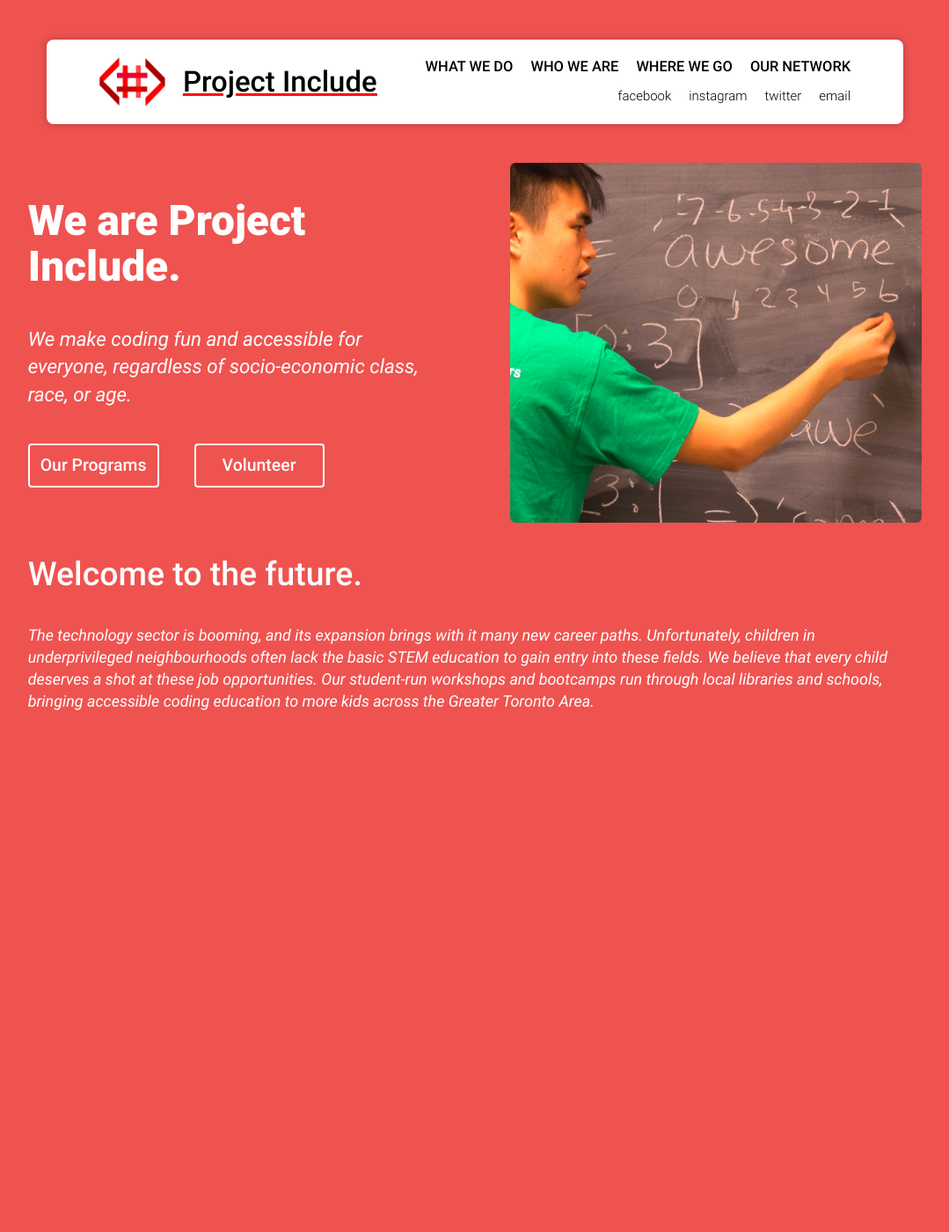
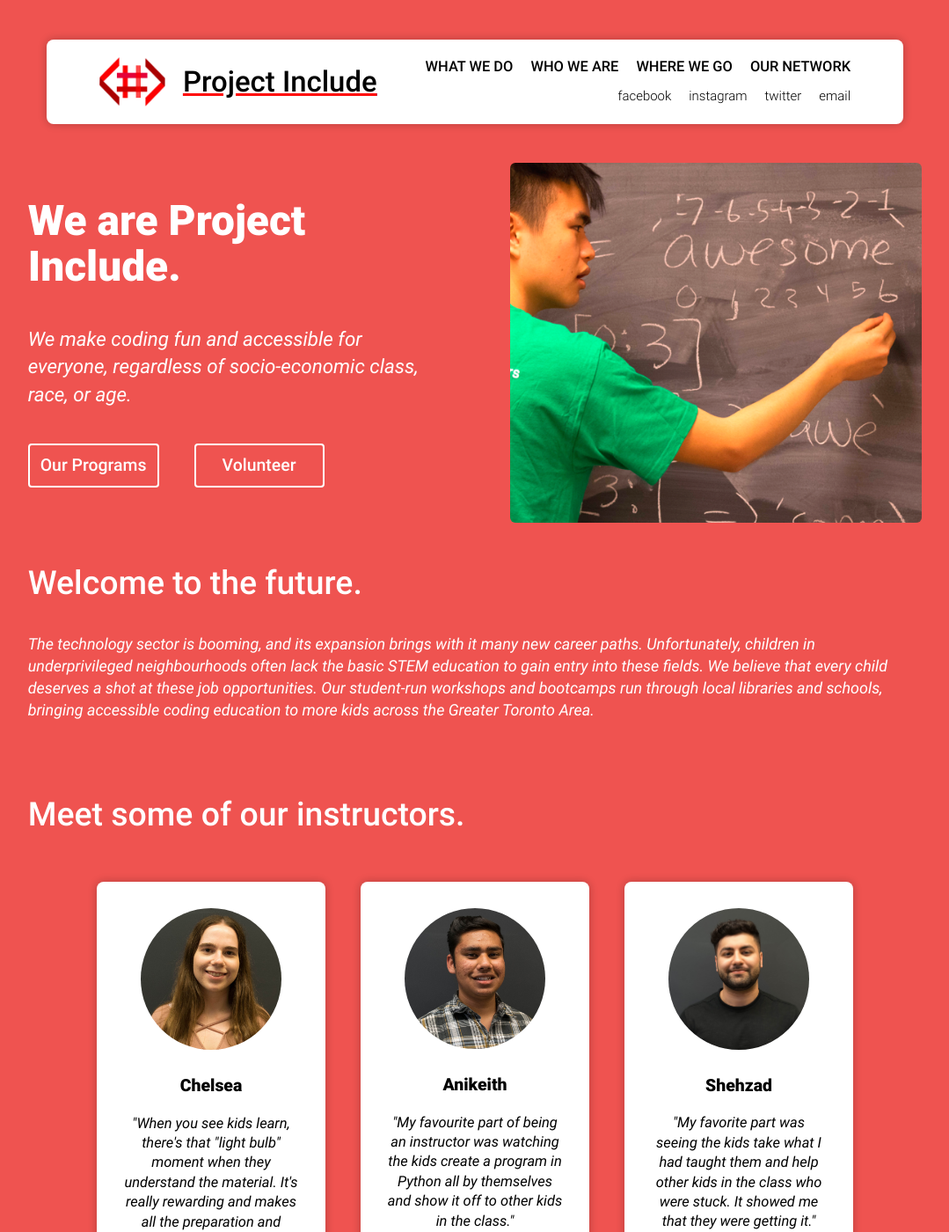
Before and after one commit to ShabazBadshah/project-include-site, a Jekyll site: the page built from index.html, in a window 1280 px wide and 1400 px high. Shown: the whole window at 88% size, without its empty margins (100-1179 px from the left). Built offline with Jekyll 4.4.1, drawn with Linux system fonts in a browser that asks for light colours; some of the changed text lies outside the part shown.

Commit message:
Finished #4. Implemented quotes card component

```diff
--- /dev/null
+++ b/_data/quotes.yaml
@@ -0,0 +1,12 @@
+quote1:
+  name: "Chelsea"
+  image: "1.jpg"
+  quote: "When you see kids learn, there's that \"light bulb\" moment when they understand the material. It's really rewarding and makes all the preparation and planning worth it."
+quote2:
+  name: "Anikeith"
+  image: "2.jpg"
+  quote: "My favourite part of being an instructor was watching the kids create a program in Python all by themselves and show it off to other kids in the class."
+quote3:
+  name: "Shehzad"
+  image: "3.jpg"
+  quote: "My favorite part was seeing the kids take what I had taught them and help other kids in the class who were stuck. It showed me that they were getting it."
--- /dev/null
+++ b/_includes/quote-card-component.html
@@ -0,0 +1,22 @@
+<!-- TODO Extract quotation to its own page instead of a component -->
+
+<div class="quotations-container">
+
+  <h1 id="major-info-text-container--header">Meet some of our instructors.</h1>
+
+  <div class="quotation-cards-container">
+    {% for quotation in site.data.quotes %}
+      <div class="quote-card-container">
+
+        <div class="quote-individual-container">
+          <div class="quote-image-container">
+            <img src="{{site.baserurl}}/assets/gallery/quoters/{{quotation[1].image}}" alt="" class="quote-image">
+          </div>
+          <h3 class="quoter-name"> {{ quotation[1].name }} </h3>
+        </div>
+
+        <p class="quote-text"> "{{ quotation[1].quote }}" </p>
+      </div>
+    {% endfor %}
+  </div>
+</div>
--- a/_layouts/default.html
+++ b/_layouts/default.html
@@ -49,6 +49,8 @@
 
             text="The technology sector is booming, and its expansion brings with it many new career paths. Unfortunately, children in underprivileged neighbourhoods often lack the basic STEM education to gain entry into these fields. We believe that every child deserves a shot at these job opportunities. Our student-run workshops and bootcamps run through local libraries and schools, bringing accessible coding education to more kids across the Greater Toronto Area." %}
 
+          {% include quote-card-component.html %}
+
           {{ content }}
 
 
--- a/_scss/main.scss
+++ b/_scss/main.scss
@@ -6,6 +6,7 @@
 @import "includes/header-component.scss";
 @import "includes/major-info-text-component.scss";
 @import "includes/gallery-intro-component.scss";
+@import "includes/quote-card-component.scss";
 
 * {
     font-family: "Roboto";
@@ -111,4 +112,4 @@ div.site {
   div.fixed-header-pushdown {
     margin-top: 90px;
   }
- }
+}
--- a/css/main.css
+++ b/css/main.css
@@ -601,18 +601,19 @@ div.mobile-nav-container {
     padding: 12px 10px 9px 12px; } }
 
 div#major-info-text-container {
-  margin: 30px 0; }
-  div#major-info-text-container h1#major-info-text-container--header {
-    font-size: 2.5em;
-    font-weight: 500;
-    text-align: left;
-    line-height: 1em; }
+  margin: 40px 0; }
   div#major-info-text-container p#major-info-text-container--info {
     font-style: italic;
     font-weight: normal;
     font-size: 1.2em;
     line-height: 1.4em;
     text-align: left; }
+
+h1#major-info-text-container--header {
+  font-size: 2.5em;
+  font-weight: 500;
+  text-align: left;
+  line-height: 1em; }
 
 div.intro-container {
   display: -ms-flexbox;
@@ -724,6 +725,75 @@ div.intro-container--gallery-container {
       text-align: center;
       margin: 40px 0 50px 0; } }
 
+.quotations-container {
+  display: -ms-flexbox;
+  display: flex;
+  -ms-flex-direction: column;
+      flex-direction: column;
+  -ms-flex-pack: center;
+      justify-content: center;
+  -ms-flex-align: center;
+      align-items: center;
+  width: 100%;
+  margin: 30px; }
+  .quotations-container h1#major-info-text-container--header {
+    -ms-flex-item-align: start;
+        align-self: flex-start; }
+
+.quotation-cards-container {
+  display: -ms-flexbox;
+  display: flex;
+  -ms-flex-direction: row;
+      flex-direction: row;
+  -ms-flex-pack: center;
+      justify-content: center;
+  -ms-flex-align: center;
+      align-items: center;
+  -ms-flex-wrap: wrap;
+      flex-wrap: wrap; }
+
+.quote-card-container {
+  max-width: 200px;
+  background-color: white;
+  padding: 30px;
+  margin: 20px;
+  border-radius: 8px;
+  display: -ms-flexbox;
+  display: flex;
+  -ms-flex-direction: column;
+      flex-direction: column;
+  -ms-flex-align: center;
+      align-items: center;
+  box-shadow: 0px 0px 10px 1px rgba(0, 0, 0, 0.2);
+  min-height: 400px; }
+  .quote-card-container .quote-individual-container h3.quoter-name {
+    color: black;
+    text-align: center;
+    font-size: 1.3em;
+    margin: 10px; }
+  .quote-card-container .quote-individual-container .quote-image-container {
+    width: 100%;
+    padding: 0;
+    margin-bottom: 30px; }
+    .quote-card-container .quote-individual-container .quote-image-container img.quote-image {
+      display: block;
+      margin: 0 auto;
+      border-radius: 50%;
+      width: 80%;
+      object-fit: cover;
+      object-position: center center; }
+  .quote-card-container p.quote-text {
+    text-align: center;
+    font-size: 1.1em;
+    font-style: italic;
+    font-weight: lighter;
+    color: black;
+    margin: 10px auto 0 auto; }
+
+@media (max-width: 801px) {
+  .quote-card-container {
+    padding: 20px; } }
+
 * {
   font-family: "Roboto";
   color: white; }
```
Also changed, not shown: _scss/includes/major-info-text-component.scss (+10 -9 lines), _scss/includes/quote-card-component.scss (added, +76 -0 lines), assets/gallery/homepage/1.png, assets/gallery/quoters/1.jpg (added), assets/gallery/quoters/2.jpg (added), assets/gallery/quoters/3.jpg (added).
